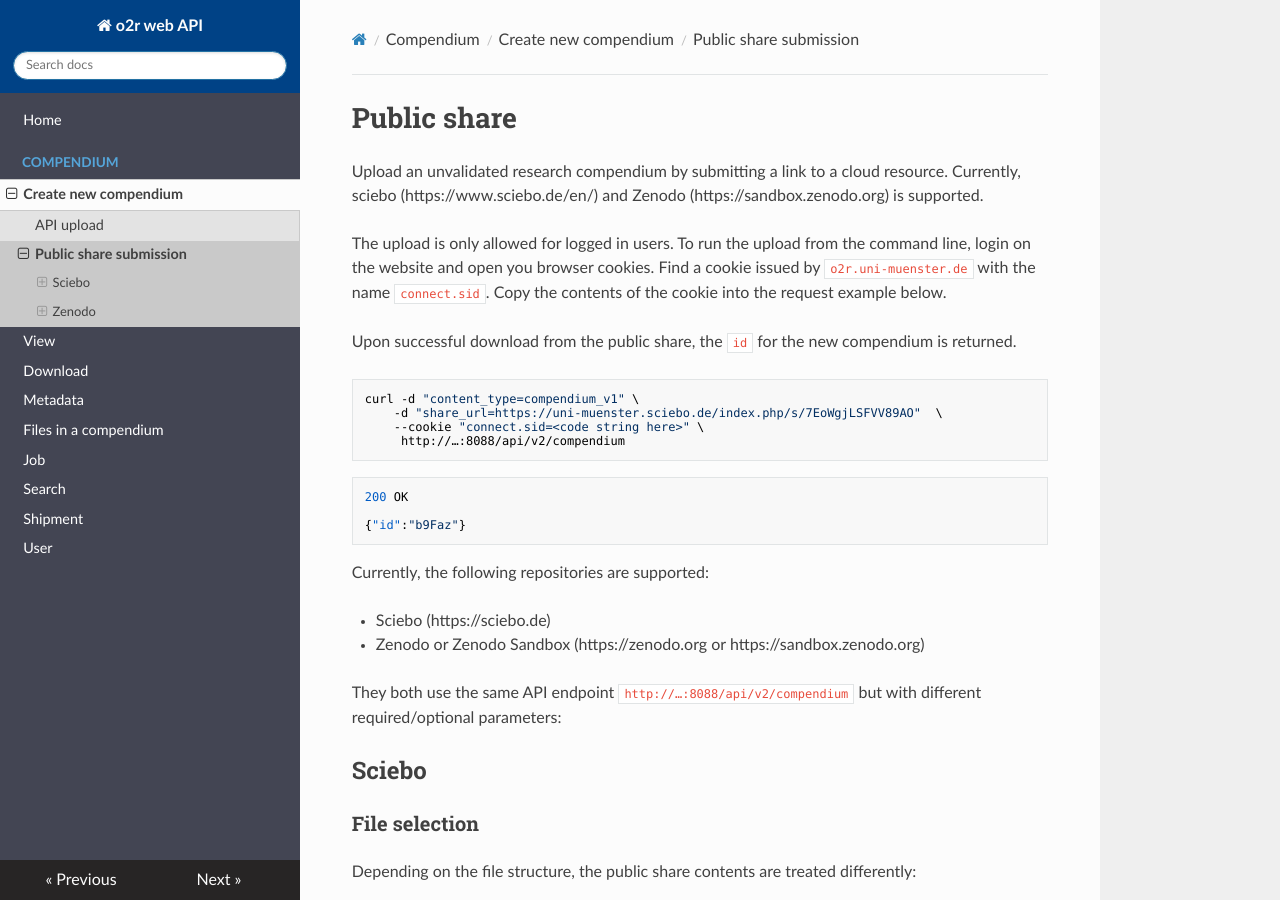
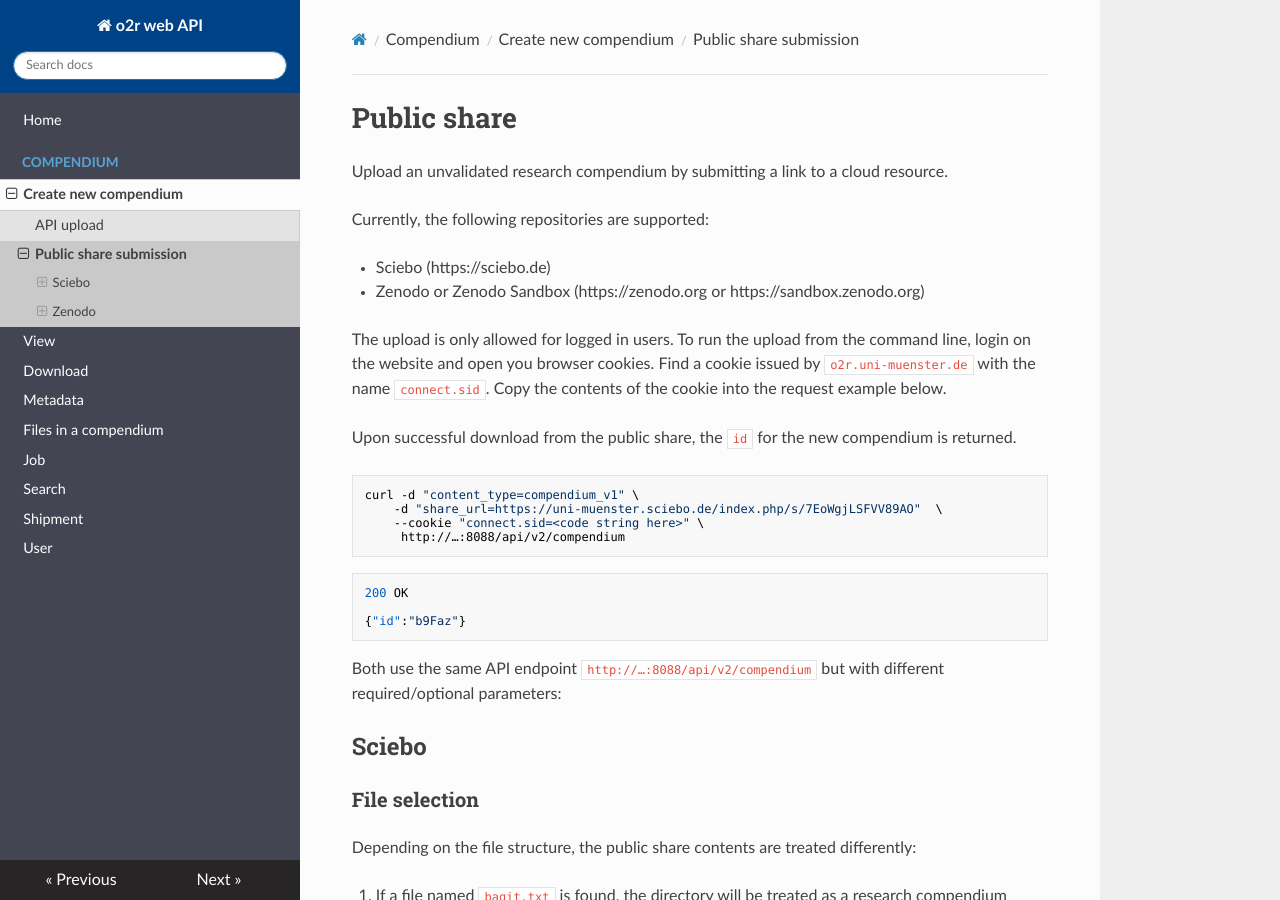
Before and after one commit to o2r-project/api, an MkDocs documentation site: the page built from docs/compendium/public_share.md, in a window 1280 px wide and 900 px high. Built offline with MkDocs 1.6.1, drawn with Linux system fonts in a browser that asks for light colours; nearby versions of some CDN libraries; old or Windows-style settings are respelled for this version of MkDocs; some of the changed text lies outside the part shown.

Commit message:
add info on zenodo baseURL used

````diff
--- a/docs/compendium/public_share.md
+++ b/docs/compendium/public_share.md
@@ -1,6 +1,11 @@
 # Public share
 
-Upload an unvalidated research compendium by submitting a link to a cloud resource. Currently, sciebo (https://www.sciebo.de/en/) and Zenodo (https://sandbox.zenodo.org) is supported.
+Upload an unvalidated research compendium by submitting a link to a cloud resource.
+
+Currently, the following repositories are supported:
+
+- Sciebo (https://sciebo.de)
+- Zenodo or Zenodo Sandbox (https://zenodo.org or https://sandbox.zenodo.org)
 
 The upload is only allowed for logged in users. To run the upload from the command line, login on the website and open you browser cookies. Find a cookie issued by `o2r.uni-muenster.de` with the name `connect.sid`. Copy the contents of the cookie into the request example below.
 
@@ -19,12 +24,7 @@ curl -d "content_type=compendium_v1" \
 {"id":"b9Faz"}
 ```
 
-Currently, the following repositories are supported:
-
-- Sciebo (https://sciebo.de)
-- Zenodo or Zenodo Sandbox (https://zenodo.org or https://sandbox.zenodo.org)
-
-They both use the same API endpoint `http://…:8088/api/v2/compendium` but with different required/optional parameters:
+Both use the same API endpoint `http://…:8088/api/v2/compendium` but with different required/optional parameters:
 
 ## Sciebo
 
````
Also changed, not shown: other parts of docs/compendium/public_share.md (+4 -0 lines).
